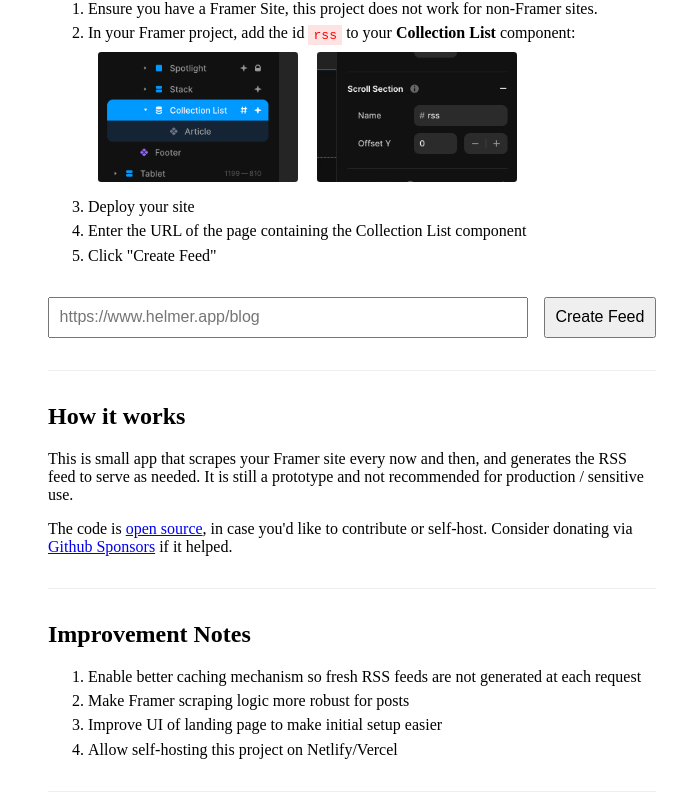
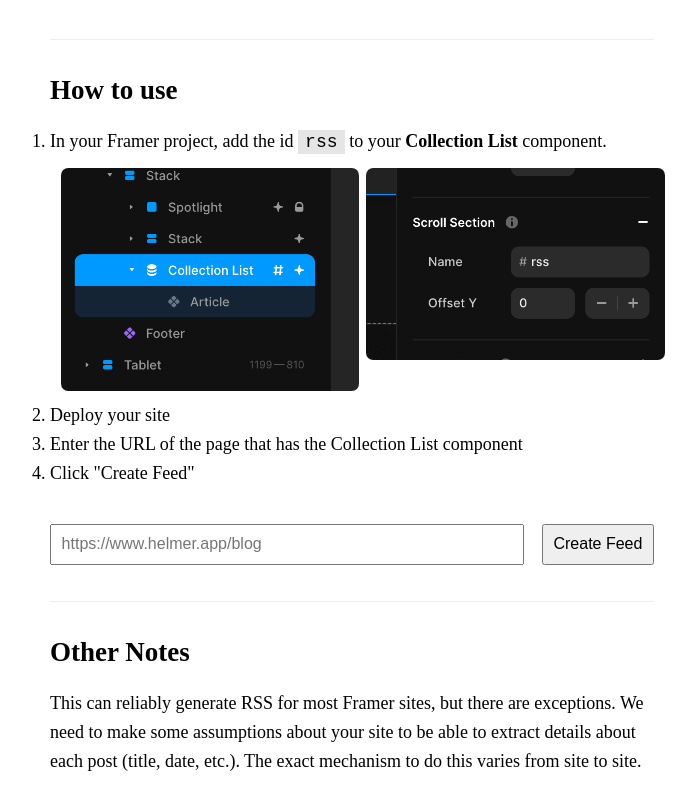
Before and after one commit to clearlysid/framer-rss, a Next.js app: page / in a window 1280 px wide. Shown: the part 308-1100 px from the top of the page, without its empty margins (288-984 px from the left). Built offline with nearby package versions, Linux system fonts and the light colour scheme.

Commit message:
feat: updates page and readme

```diff
--- a/app/globals.css
+++ b/app/globals.css
@@ -1,5 +1,11 @@
 * {
 	box-sizing: border-box;
+}
+
+ul,
+ol {
+	margin: 0;
+	padding: 0;
 }
 
 html,
@@ -8,11 +14,13 @@
 	overflow-x: hidden;
 	margin: 0;
 	padding: 0;
+	font-size: 18px;
+	line-height: 1.6em;
 }
 
 .root {
 	max-width: 640px;
-	padding: 4rem 1rem;
+	padding: 3rem 1rem;
 	margin: 0 auto;
 }
 
@@ -38,23 +46,32 @@
 	width: auto;
 }
 
-img {
+.grid > img {
 	object-fit: cover;
-	border-radius: 0.2rem;
+	border-radius: 0.4rem;
 	margin: 0.6rem;
+	width: 100%;
+	height: auto;
 }
 
-.how-to {
-	display: flex;
-	flex-direction: row;
-}
-
-li {
-	margin-bottom: 0.4em;
+.grid {
+	display: grid;
+	grid-auto-flow: column;
+	gap: 0.4rem;
+	width: fit-content;
 }
 
 code {
-	color: red;
-	background: rgb(255, 227, 227);
-	padding: 0.2em 0.4em;
+	background: rgba(0, 0, 0, 0.1);
+	padding: 0.1em 0.4em;
 }
+
+@media screen and (max-width: 640px) {
+	body {
+		font-size: 16px;
+	}
+
+	.root {
+		padding: 1rem;
+	}
+}
--- a/app/page.tsx
+++ b/app/page.tsx
@@ -7,6 +7,7 @@
       <header>
         <h1>Framer RSS</h1>
         <p>If you have a Framer blog, this tool can generate an RSS feed for it.</p>
+        <p>It is small server app that scrapes your Framer site every so often, generates the feed, and serves it on a URL. It's only a prototype for now and not recommended for production / sensitive use.</p>
         <p>Made super late at night by <a href="https://www.twitter.com/clearlysid">@clearlysid</a>, for use at Headout and Helmer.</p>
       </header>
 
@@ -14,15 +15,14 @@
 
       <h2>How to use</h2>
       <ol>
-        <li>Ensure you have a Framer Site, this project does not work for non-Framer sites.</li>
-        <li>In your Framer project, add the id <code>rss</code> to your <b>Collection List</b> component:
-          <div className="how-to">
+        <li>In your Framer project, add the id <code>rss</code> to your <b>Collection List</b> component.
+          <div className="grid">
             <Image src={"/collection-list.png"} alt="Collection List component" width={200} height={130} />
             <Image src={"/id.png"} alt="How to add an id" width={200} height={130} />
           </div>
         </li>
         <li>Deploy your site</li>
-        <li>Enter the URL of the page containing the Collection List component</li>
+        <li>Enter the URL of the page that has the Collection List component</li>
         <li>Click "Create Feed"</li>
       </ol>
 
@@ -30,20 +30,33 @@
 
       <hr />
 
-      <h2>How it works</h2>
+      <h2>Other Notes</h2>
 
-      <p>This is small app that scrapes your Framer site every now and then, and generates the RSS feed to serve as needed. It is still a prototype and not recommended for production / sensitive use.</p>
+      <p>This can reliably generate RSS for most Framer sites, but there are exceptions. We need to make some assumptions about your site to be able to extract details about each post (title, date, etc.). The exact mechanism to do this varies from site to site.</p>
 
-      <p>The code is <a href="https://github.com/clearlysid/framer-rss" target="_blank">open source</a>, in case you'd like to contribute or self-host. Consider donating via <a href="https://github.com/sponsors/clearlysid" target="_blank">Github Sponsors</a> if it helped.</p>
+      <p>If it doesn't work on your site, I encourage you to open an issue on Github along with a link to it and I'll try to lend a hand.</p>
+
+      <p>If you'd like to contribute or self-host, the code is <a href="https://github.com/clearlysid/framer-rss" target="_blank">open source</a>. Consider donating via <a href="https://github.com/sponsors/clearlysid" target="_blank">Github Sponsors</a> if it helped, that way I can cover the server costs if any.</p>
+
+      <div className="grid">
+        <a href="https://app.netlify.com/start/deploy?repository=https://github.com/clearlysid/framer-rss">
+          <img src="https://www.netlify.com/img/deploy/button.svg" alt="Deploy to Netlify" />
+        </a>
+        <a href="https://vercel.com/new/clone?repository-url=https%3A%2F%2Fgithub.com%2Fclearlysid%2Fframer-rss">
+          <img src="https://vercel.com/button" alt="Deploy with Vercel" />
+        </a>
+
+        <iframe src="https://github.com/sponsors/clearlysid/button" title="Sponsor clearlysid" height="32" width="114" style={{ border: 0, borderRadius: "6px" }}></iframe>
+      </div>
 
       <hr />
 
-      <h2>Improvement Notes</h2>
+      <h2>Improvements</h2>
       <ol>
-        <li>Enable better caching mechanism so fresh RSS feeds are not generated at each request</li>
+        <li>Create better caching mechanism so feeds are not generated at each request</li>
         <li>Make Framer scraping logic more robust for posts</li>
-        <li>Improve UI of landing page to make initial setup easier</li>
-        <li>Allow self-hosting this project on Netlify/Vercel</li>
+        <li>✅ <s>Improve landing page to make initial setup easier</s></li>
+        <li>✅ <s>Allow self-hosting this project on Netlify/Vercel</s></li>
       </ol>
 
       <hr />
```
Also changed, not shown: 1 other file (tests, documents, lock files or other folders).
